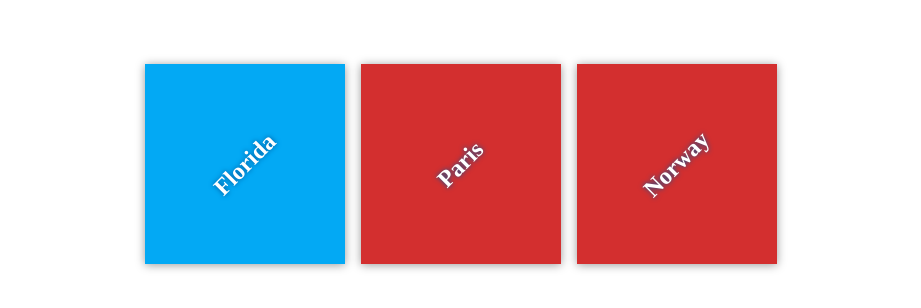
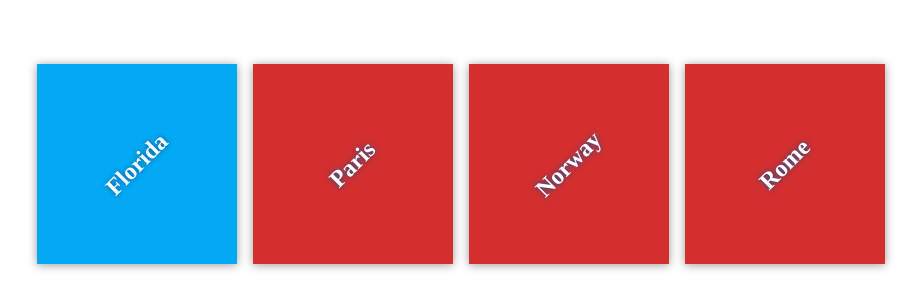
Before and after one commit to faizanoor3001/my-travel-plans, a plain HTML site: page index.html in a window 1280 px wide. Shown: the part 236-544 px from the top of the page, without its empty margins (179-1100 px from the left). Drawn offline with Linux system fonts and the light colour scheme.

Commit message:
Added Rome to the list

```diff
--- a/index.html
+++ b/index.html
@@ -20,6 +20,9 @@
              <div class="destination" id="paris">
                 <h2>Norway</h2>
             </div>
+            <div class="destination" id="paris">
+                <h2>Rome</h2>
+            </div>
         </div>
     </div>
 
```
